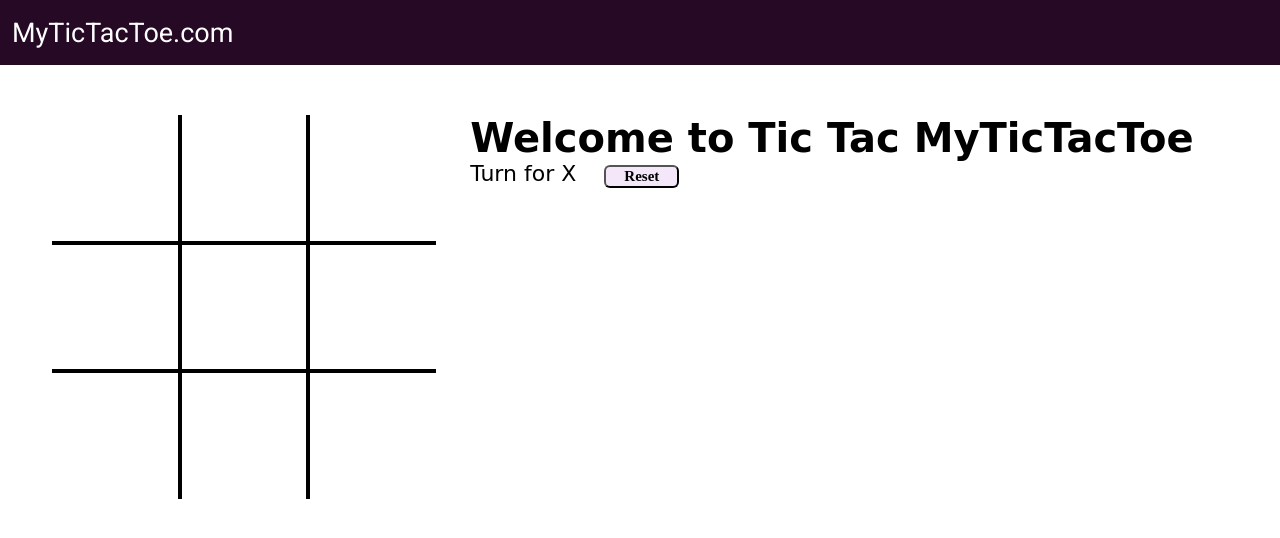
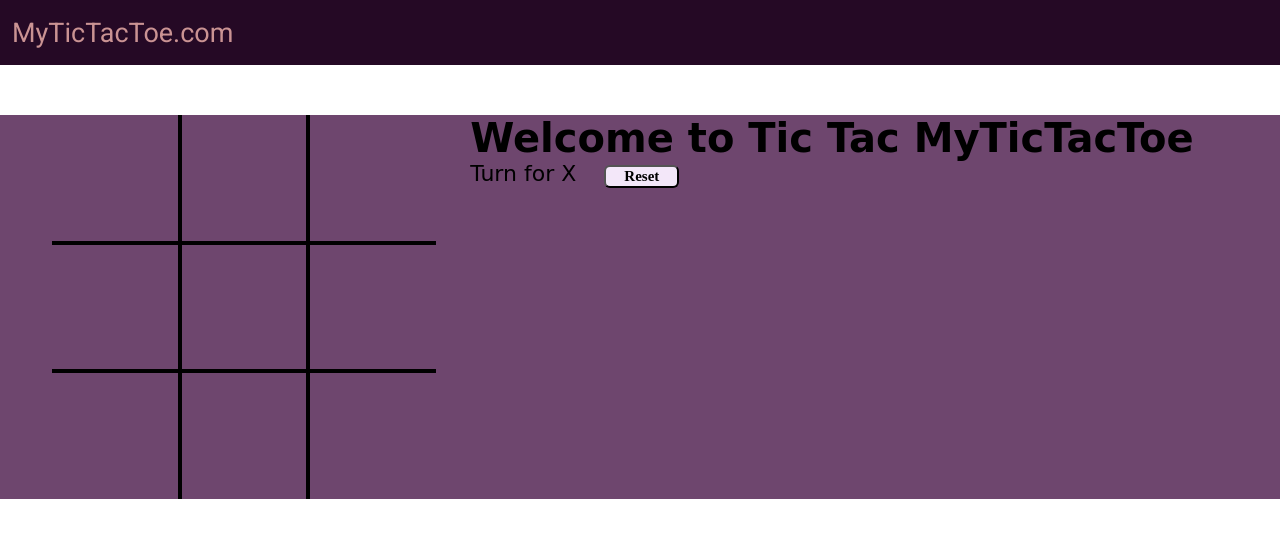
Before and after one commit to harsh001100/tic-tac-toe, a plain HTML site: page index.html in a window 1280 px wide. Drawn offline with Linux system fonts and the light colour scheme; a web font is replaced by a local one.

Commit message:
Update style.css

```diff
--- a/style.css
+++ b/style.css
@@ -6,7 +6,7 @@
 
 nav{
     background-color: rgb(37, 9, 37);
-    color: white;
+    color: rgb(202, 147, 147);;
     height: 65px;
     font-size: 27px;
     display: flex;
@@ -20,6 +20,7 @@ nav ul{
 }
 
 .gameContainer{
+    background-color: rgb(110, 70, 110);
     display: flex;
     justify-content: center;
     margin-top: 50px;
```
